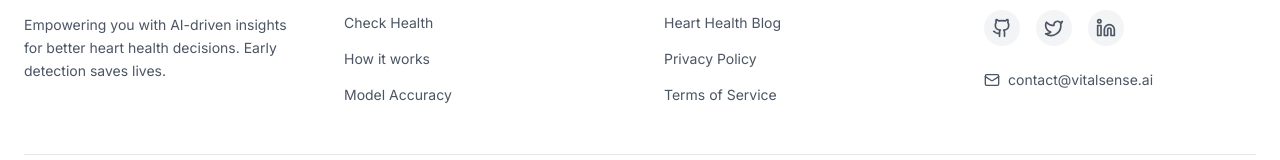
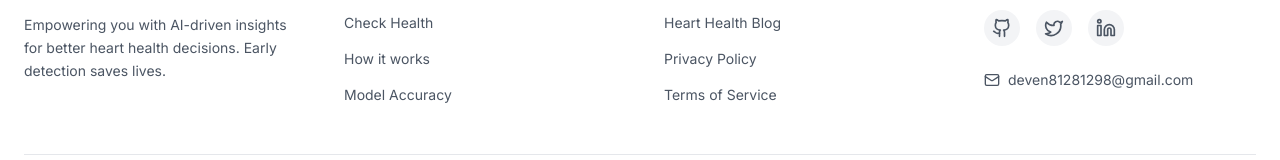
Before and after one commit to Deven14125/PulseIntel, a Next.js app in the folder frontend/: page / in a window 1280 px wide. Shown: the part 2004-2164 px from the top of the page. Built offline with nearby package versions, Linux system fonts and the light colour scheme.

Commit message:
Update footer contact and social links
Replaced placeholder GitHub and LinkedIn URLs with user-specific links and updated the contact email address in the footer component.

```diff
--- a/frontend/components/Footer.tsx
+++ b/frontend/components/Footer.tsx
@@ -69,19 +69,19 @@ const Footer = () => {
           <div>
             <h3 className="font-semibold text-gray-900 dark:text-white mb-4">Connect</h3>
             <div className="flex gap-4">
-              <Link href="https://github.com" target="_blank" className="p-2 rounded-full bg-gray-100 dark:bg-gray-900 text-gray-600 dark:text-gray-400 hover:bg-gray-200 dark:hover:bg-gray-800 transition-colors">
+              <Link href="https://github.com/Deven14125" target="_blank" className="p-2 rounded-full bg-gray-100 dark:bg-gray-900 text-gray-600 dark:text-gray-400 hover:bg-gray-200 dark:hover:bg-gray-800 transition-colors">
                 <Github className="w-5 h-5" />
               </Link>
               <Link href="https://twitter.com" target="_blank" className="p-2 rounded-full bg-gray-100 dark:bg-gray-900 text-gray-600 dark:text-gray-400 hover:bg-gray-200 dark:hover:bg-gray-800 transition-colors">
                 <Twitter className="w-5 h-5" />
               </Link>
-              <Link href="https://linkedin.com" target="_blank" className="p-2 rounded-full bg-gray-100 dark:bg-gray-900 text-gray-600 dark:text-gray-400 hover:bg-gray-200 dark:hover:bg-gray-800 transition-colors">
+              <Link href="https://www.linkedin.com/in/deven-machchhar-b13287286/" target="_blank" className="p-2 rounded-full bg-gray-100 dark:bg-gray-900 text-gray-600 dark:text-gray-400 hover:bg-gray-200 dark:hover:bg-gray-800 transition-colors">
                 <Linkedin className="w-5 h-5" />
               </Link>
             </div>
             <div className="mt-6 flex items-center gap-2 text-sm text-gray-600 dark:text-gray-400">
               <Mail className="w-4 h-4" />
-              <span>contact@vitalsense.ai</span>
+              <span>deven81281298@gmail.com</span>
             </div>
           </div>
         </div>
```
